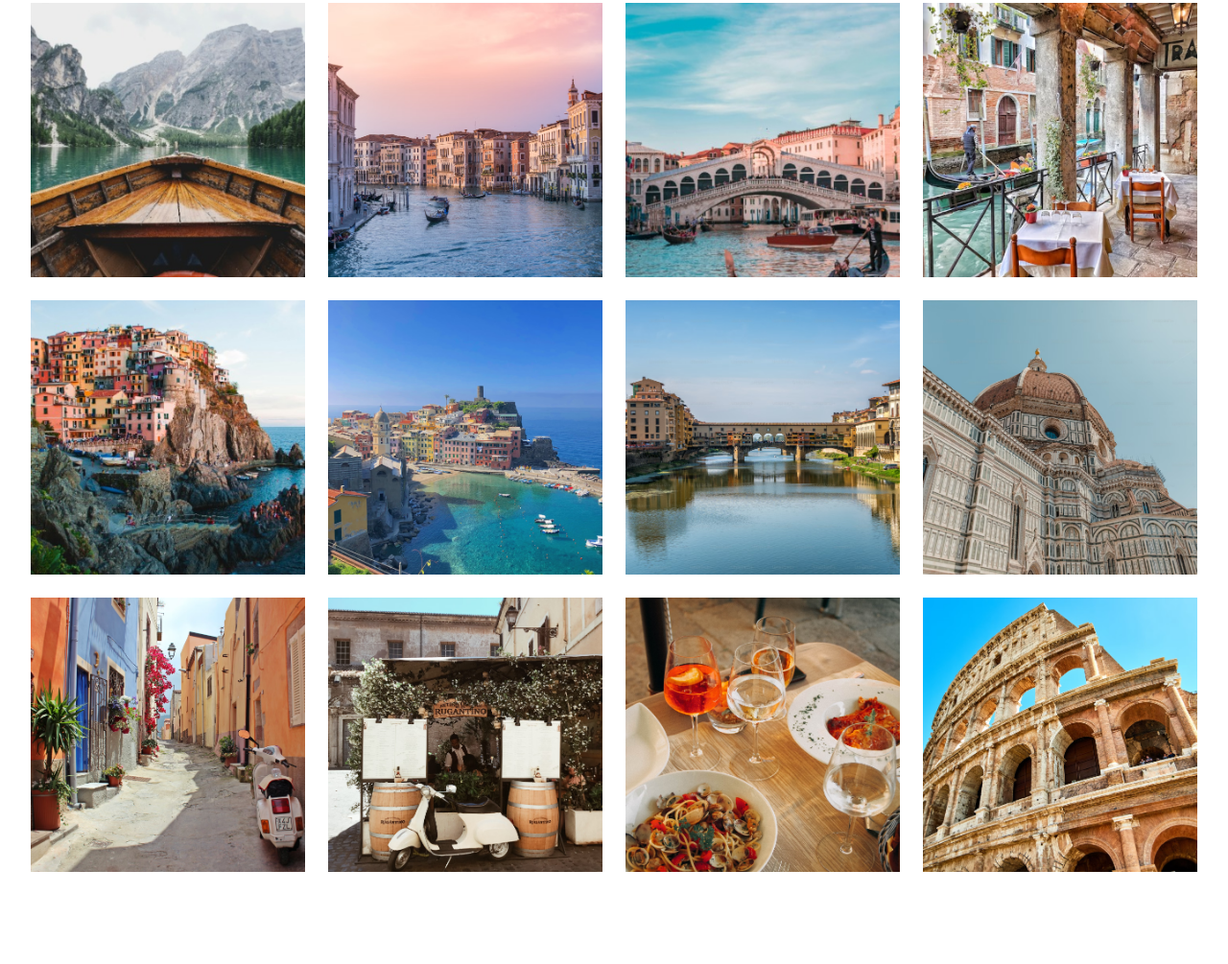
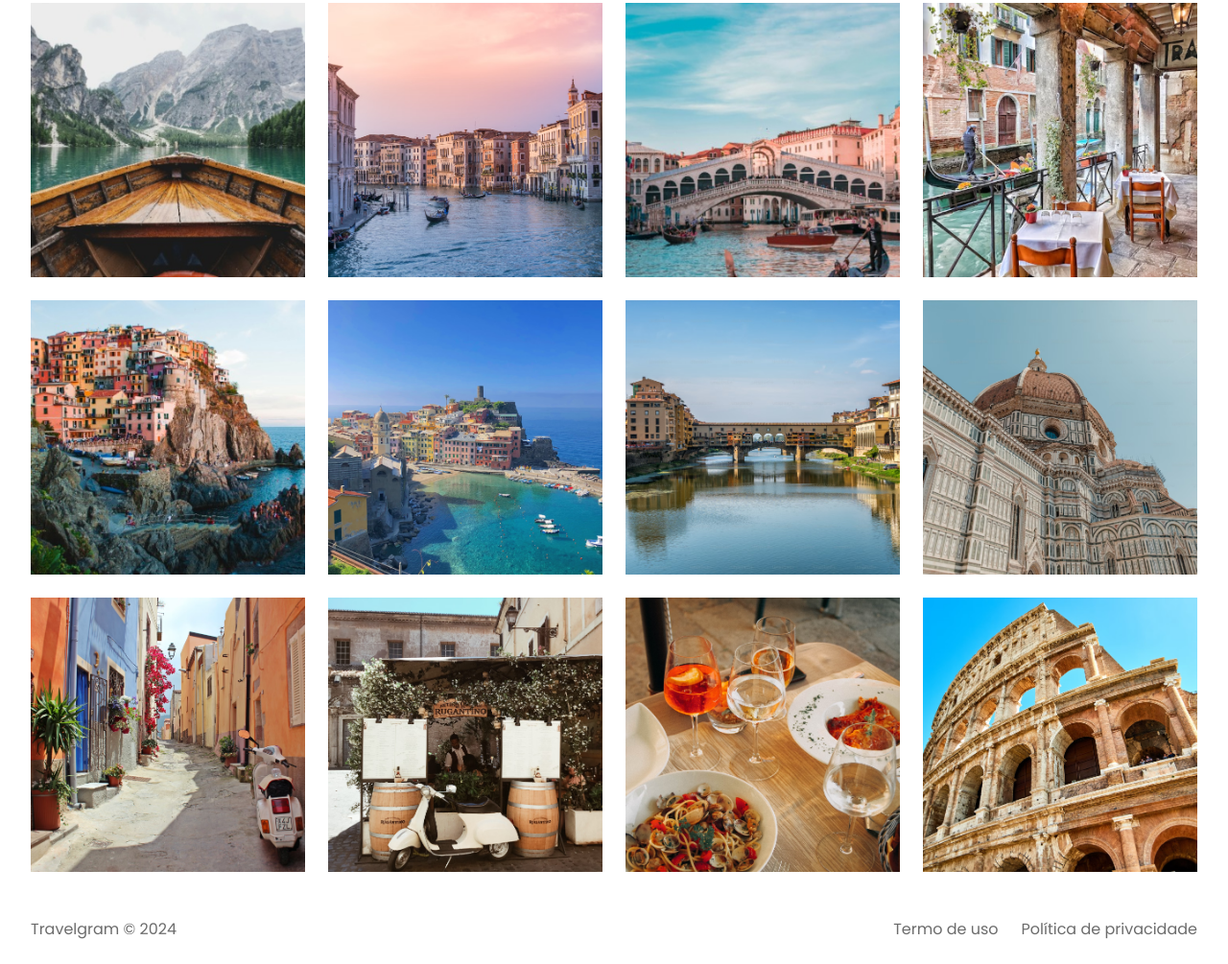
Before and after one commit to pinajuan/pagina-travelgram, a plain HTML site: page index.html in a window 1280 px wide. Shown: the part 341-1346 px from the top of the page at 96% size. Before the commit the page ends 1274 px from the top, so only its background shows below. Drawn offline with Linux system fonts and the light colour scheme.

Commit message:
done footer

```diff
--- a/index.html
+++ b/index.html
@@ -76,5 +76,10 @@
     <img src="assets/images/Image 11.png" alt="...">
     <img src="assets/images/Image 12.png" alt="...">
   </main>
+  <footer class="container">
+    <span>Travelgram &copy; 2024</span>
+    <span>Termo de uso</span>
+    <span>Política de privacidade</span>
+  </footer>
 </body>
 </html>
--- /dev/null
+++ b/styles/footer.css
@@ -0,0 +1,9 @@
+footer {
+  display: flex;
+  gap: 24px;
+  padding-block: 24px;
+}
+
+footer span:nth-child(1) {
+  margin-right: auto;
+}
--- a/styles/index.css
+++ b/styles/index.css
@@ -2,3 +2,4 @@
 @import url(nav.css);
 @import url(header.css);
 @import url(main.css);
+@import url(footer.css);
```
